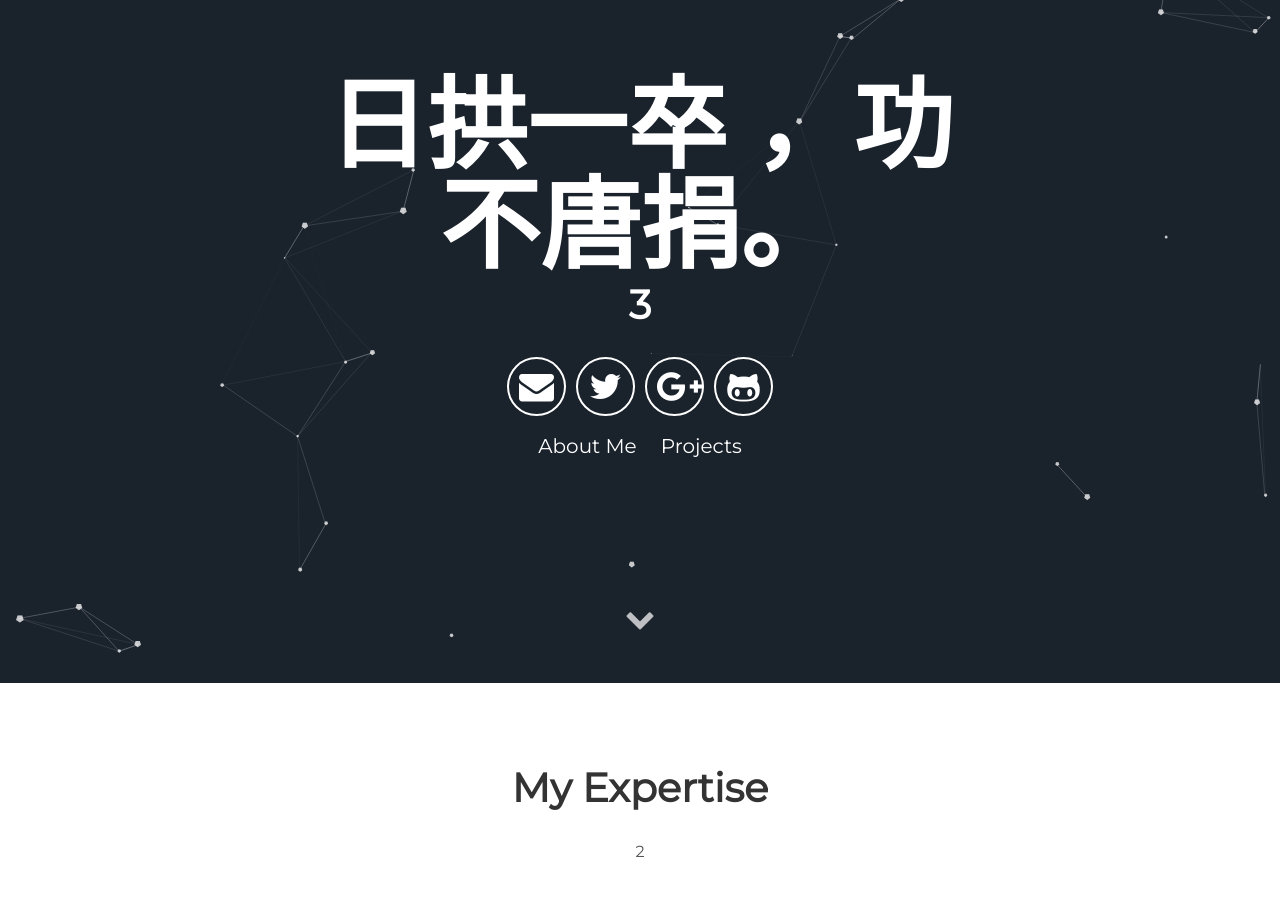
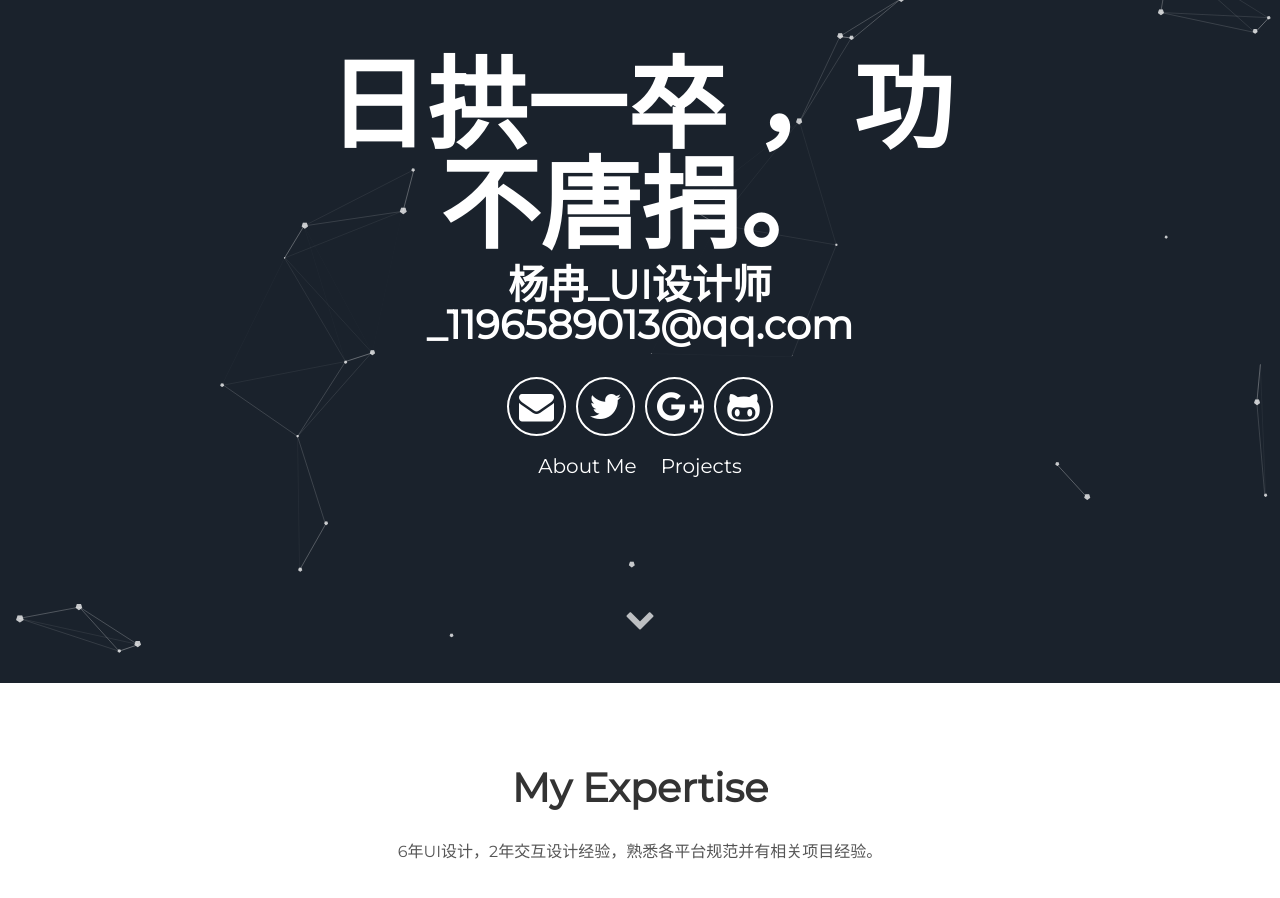
Before and after one commit to cxcf1212/old, a Jekyll site: the page built from index.html, in a window 1280 px wide and 900 px high, scrolled down 217 px. Built offline with Jekyll 4.4.1, drawn with Linux system fonts in a browser that asks for light colours; some of the changed lines change nothing that is shown.

Commit message:
首页文字加链接修改

```diff
--- a/_config.yml
+++ b/_config.yml
@@ -6,12 +6,12 @@ description: 001
 
 # User settings
 username: 日拱一卒 ，功不唐捐。
-user_description: 002
-user_title: 003
+user_description: 6年UI设计，2年交互设计经验，熟悉各平台规范并有相关项目经验。
+user_title: 杨冉_UI设计师_1196589013@qq.com
 email: 1196589013@qq.com@anon.com
-twitter_username: 1
-github_username:  6年UI设计，2年交互设计经验，熟悉各平台规范并有相关项目经验。
-gplus_username:  杨冉_UI设计师_1196589013@qq.com
+sina_username: 1
+wechat_username:
+web_username:
 
 # Google-analytics
 google-analytics:
```
